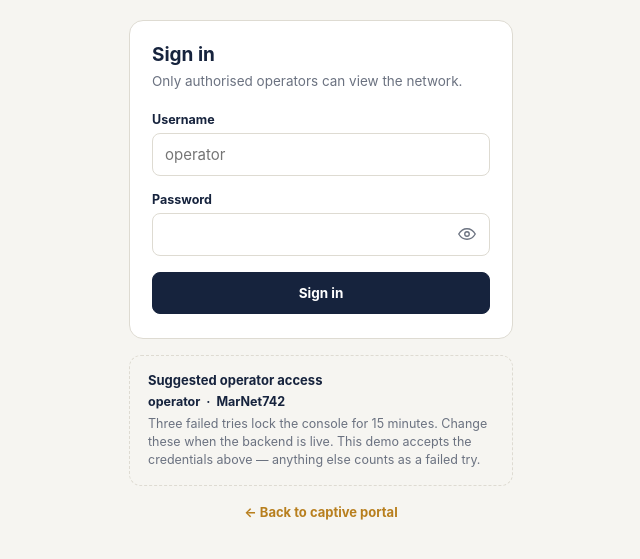
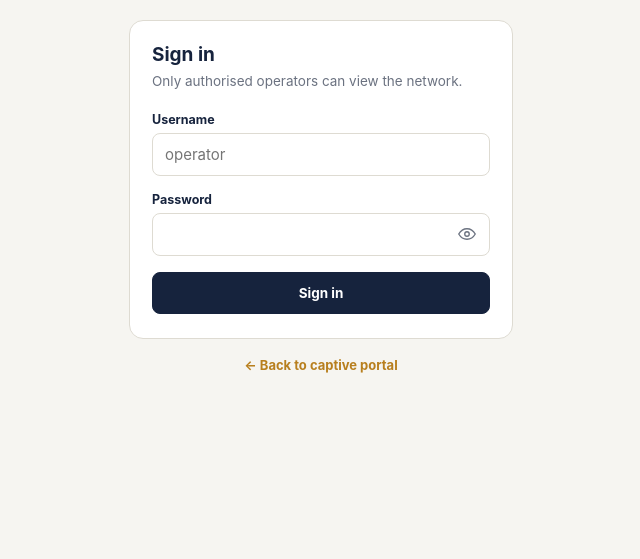
Before and after one commit to kangetheephantus670-dev/MarNetWiFi, a plain HTML site: page admin.html in a window 1280 px wide. Shown: the part 109-668 px from the top of the page, without its empty margins (319-959 px from the left). Drawn offline with Linux system fonts and the light colour scheme.

Commit message:
Clean up hint box in admin.html
Removed suggested operator access and related notes.

```diff
--- a/admin.html
+++ b/admin.html
@@ -348,13 +348,9 @@
       <button id="suSubmit" class="btn btn-solid" style="width:100%; justify-content:center; padding:12px;">Sign in</button>
     </div>
 
-    <div class="hint-box">
-      <b>Suggested operator access</b>
-      <div class="creds">operator&nbsp;&nbsp;·&nbsp;&nbsp;MarNet742</div>
-      <div class="note">Three failed tries lock the console for 15 minutes. Change these when the backend is live. This demo accepts the credentials above — anything else counts as a failed try.</div>
-    </div>
-
-    <a class="back-link" href="#" id="backToPortal">← Back to captive portal</a>
+
+
+    <a class="back-link" href="marnetwifi.github.io/login" id="backToPortal">← Back to captive portal</a>
   </div>
 </div>
 
```
